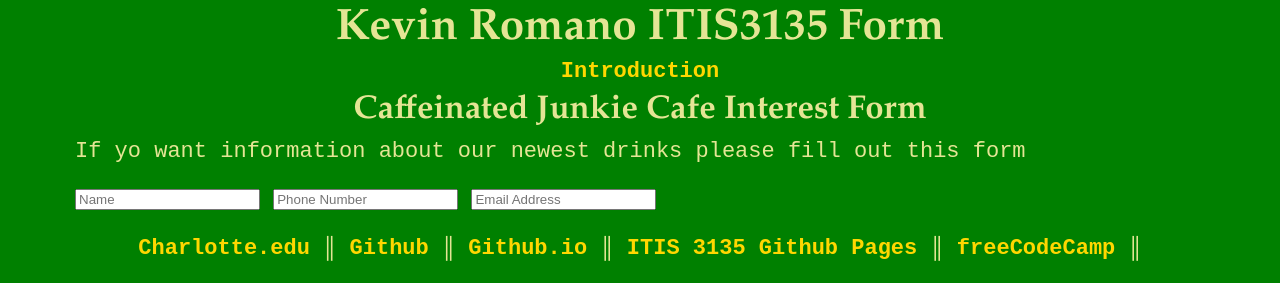
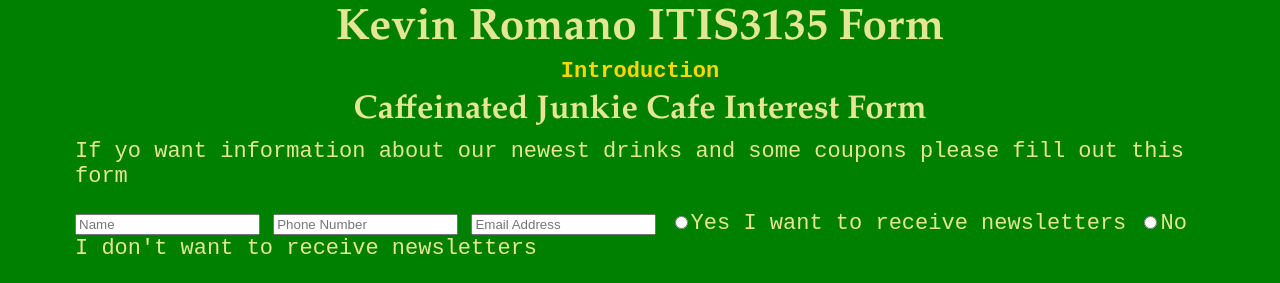
Before and after one commit to karom12/karom12.github.io, a plain HTML site: page itis3135/form.html in a window 1280 px wide. Shown: the top 283 px of the page. Drawn offline with Linux system fonts and the light colour scheme.

Commit message:
Update form.html

```diff
--- a/itis3135/form.html
+++ b/itis3135/form.html
@@ -16,11 +16,13 @@
 
 	<main>
 		<h2>Caffeinated Junkie Cafe Interest Form</h2>
-        <p>If yo want information about our newest drinks please fill out this form</p>
+        <p>If yo want information about our newest drinks and some coupons please fill out this form</p>
         <form action>
             <input type="text" placeholder="Name">
             <input type="text" placeholder="Phone Number">
             <input type="text" placeholder="Email Address">
+            <label><input id="Yes" type="radio" name="yes-no">Yes I want to receive newsletters </label>
+            <label><input id="No" type="radio" name="yes-no">No I don't want to receive newsletters </label>
             </form>
 	</main>
 
```
